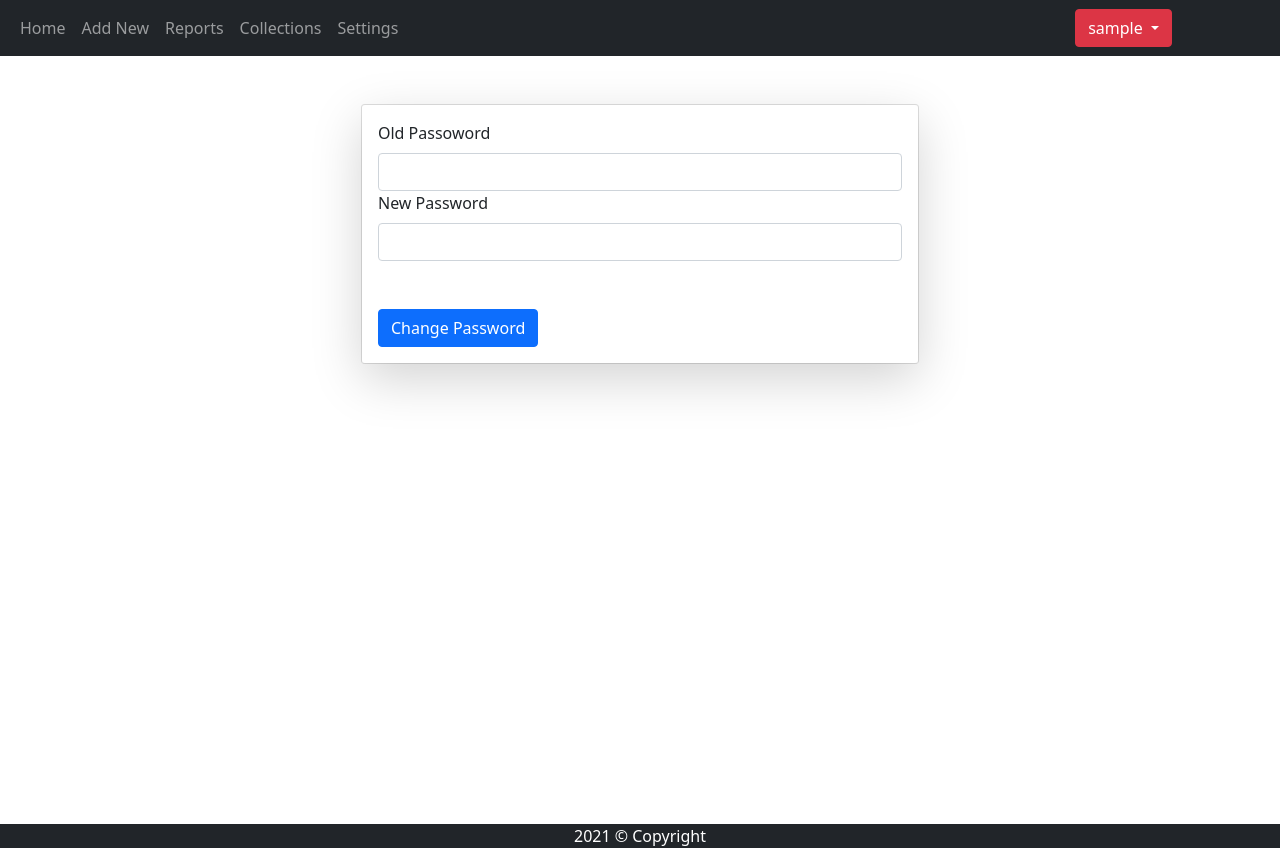
After one commit to codeagram/spare_key, a Flask app: page /change_password in a window 1280 px wide. The commit adds this page. Run offline with Flask 2, Linux system fonts and the light colour scheme; the visitor is signed in with stand-in values (Sample User, id 1); data comes from the database, SQL or seed files in the repository; parts of the project's set-up code (start-up, migrations or seed data) failed here and were passed over; some libraries are stand-ins or nearby versions.

Commit message:
Added settings and user authentication

```diff
--- a/application/auth/forms.py
+++ b/application/auth/forms.py
@@ -9,3 +9,10 @@ class LoginForm(FlaskForm):
     password = PasswordField("Password", validators=[InputRequired()])
     remember_me = BooleanField("Remember Me")
     submit = SubmitField("Login")
+
+
+class ChangePassword(FlaskForm):
+
+    old_password = PasswordField("Old Passoword", validators=[InputRequired()])
+    new_password = PasswordField("New Password", validators=[InputRequired()])
+    submit = SubmitField("Change Password")
--- a/application/auth/models.py
+++ b/application/auth/models.py
@@ -1,5 +1,6 @@
 from application import db, login_manager
 from flask_login import UserMixin
+from werkzeug.security import generate_password_hash, check_password_hash
 
 
 class User(UserMixin, db.Model):
@@ -11,18 +12,17 @@ class User(UserMixin, db.Model):
     """
 
     id = db.Column(db.Integer(), primary_key=True)
-    name = db.Column(db.String(128), unique=True, nullable=False)
+    username = db.Column(db.String(128), unique=True, nullable=False)
     password_hash = db.Column(db.String(264))
-    role = db.Column(db.Integer(), nullable=False)
-    team = db.Column(db.Integer(), nullable=False)
+    role = db.Column(db.String(32), nullable=False)
 
-    def set_password_hash(self, password):
+    def set_password(self, password):
 
-        self.pasword_hash = generate_password_hash(password)
+        self.password_hash = generate_password_hash(password)
 
     def check_password(self, password):
 
-        return check_password_hash(password, self.password_hash)
+        return check_password_hash(self.password_hash, password)
 
     def set_role(self, role):
 
@@ -30,8 +30,12 @@ class User(UserMixin, db.Model):
 
     def change_password(self, old_password, new_password):
 
-        if self.check_password(old_password, self.password_hash):
+        if self.check_password(old_password):
             self.set_password(new_password)
+
+        db.session.add(self)
+        db.session.commit()
+        db.session.close()
 
 
 @login_manager.user_loader
--- a/application/auth/routes.py
+++ b/application/auth/routes.py
@@ -1,7 +1,7 @@
 from . import AuthBP
 from .models import User
-from .forms import LoginForm
-from flask_login import login_user, current_user
+from .forms import LoginForm, ChangePassword
+from flask_login import login_user, current_user, logout_user, login_required
 from flask import render_template, redirect, url_for, flash
 
 
@@ -9,22 +9,53 @@ from flask import render_template, redirect, url_for, flash
 def login():
 
     if current_user.is_authenticated:
-        if current_user.team == "Collections":
+        if current_user.role == "Collections":
             return redirect(url_for("SpareKeyBP.collections"))
         else:
             return redirect(url_for("SpareKeyBP.index"))
 
     form = LoginForm()
+    if form.is_submitted():
+        print("Submit")
     if form.validate_on_submit():
+        print("Valid")
         user = User.query.filter_by(username=form.username.data).first()
+
         if user is None or not user.check_password(form.password.data):
-            flash("Invalid Username or Password", "error")
+            flash("Invalid Username or Password", "danger")
+
             return redirect(url_for("AuthBP.login"))
+
         login_user(user, remember=form.remember_me.data)
-        if user.team == "Collections":
+        if current_user.role == "Collections":
             return redirect(url_for("SpareKeyBP.collections"))
         else:
             return redirect(url_for("SpareKeyBP.index"))
 
+    return render_template("login.html", form=form)
 
-    return render_template("login.html", form=form)
+
+@AuthBP.route("/logout")
+def logout():
+
+    logout_user()
+
+    return redirect(url_for("AuthBP.login"))
+
+@AuthBP.route("/change_password", methods=["GET", "POST"])
+@login_required
+def change_password():
+
+    form = ChangePassword()
+
+    if form.validate_on_submit():
+        user = User.query.get(current_user.id)
+        if user.check_password(form.old_password.data) == True:
+            user.change_password(form.old_password.data, form.new_password.data)
+            flash("Password Changed Successfully", "success")
+        else:
+            flash("Error Changing Password, Try Again!", "danger")
+
+        return redirect(url_for("SpareKeyBP.index"))
+
+    return render_template("change_password.html", form=form)
--- /dev/null
+++ b/application/auth/templates/change_password.html
@@ -0,0 +1,21 @@
+{% extends "base.html" %}
+
+{% block content %}
+<div class="container mt-5">
+  <div class="changePass">
+    <div class="card">
+      <div class="card-body shadow-lg">
+        <form method="POST" action="">
+          {{ form.csrf_token() }}
+          {{ form.old_password.label(class="form-label") }}
+          {{ form.old_password(class="form-control") }}
+          {{ form.new_password.label(class="form-label") }}
+          {{ form.new_password(class="form-control") }}
+          {{ form.submit(class="btn btn-primary mt-5") }}
+        </form>
+      </div>
+    </div>
+  </div>
+</div>
+
+{% endblock %}
--- a/application/spare_key/forms.py
+++ b/application/spare_key/forms.py
@@ -15,14 +15,11 @@ class AddSpareKey(FlaskForm):
     for branch in branches:
         branches_tuple.append((branch, branch))
 
-    print(branches_tuple)
-
     branch = SelectField("Branch", validators=[InputRequired()], choices=branches)
     today = DateField("Today Date")
     loan_no = StringField("Loan No", validators=[InputRequired(message="Please Enter Loan Number")])
     name = StringField("Name",validators=[InputRequired(message="Please Enter Name")])
     recepient = SelectField("Recepient", choices=recepients)
-    expected_date_of_return = DateField("Expected Date of Return", format="%Y-%m-%d", validators=[InputRequired()])
     remarks = StringField("Remarks")
     submit = SubmitField("Submit")
 
--- a/application/static/css/style.css
+++ b/application/static/css/style.css
@@ -4,5 +4,22 @@
 }
 
 .body {
-  height: 90vh;
+  min-height: 90vh;
 }
+
+.coll-table, .field-table {
+  min-height: 50vh;
+  overflow-y: scroll;
+}
+
+.login, .settings, .changePass {
+  height: 50%;
+  width: 50%;
+  margin: 0 auto;
+}
+
+.title {
+  text-decoration: underline;
+  text-decoration-style: double;
+  text-decoration-color: #009900;
+}
--- a/application/templates/base.html
+++ b/application/templates/base.html
@@ -12,7 +12,7 @@
         <link rel="stylesheet" href="{{ url_for('static', filename='css/style.css') }}">
     </head>
     <body>
-        <nav class="navbar navbar-expand-lg navbar-dark bg-dark text-white">
+        <nav class="navbar navbar-expand-lg navbar-dark bg-dark text-white" id="navigation">
           <div class="container-fluid">
             <button class="navbar-toggler" type="button" data-bs-toggle="collapse" data-bs-target="#navbarSupportedContent" aria-                            controls="navbarSupportedContent" aria-expanded="false" aria-label="Toggle navigation">
               <span class="navbar-toggler-icon"></span>
@@ -35,10 +35,18 @@
                   <a class="nav-link" href="/settings">Settings</a>
                 </li>
               </ul>
-              <form class="d-flex">
-                <input class="form-control me-2" type="search" placeholder="Search" aria-label="Search">
-                <button class="btn btn-outline-success" type="submit">Search</button>
-              </form>
+              <div class="mx-5">
+              <div class="btn-group mr-5 mx-5">
+                <button type="button" class="btn btn-danger dropdown-toggle" data-bs-toggle="dropdown" aria-expanded="false">
+                  {{ current_user.username }}
+                </button>
+                <ul class="dropdown-menu">
+                  <li><a class="dropdown-item" href="/change_password">Change Password</a></li>
+                  <li><hr class="dropdown-divider"></li>
+                  <li><a class="dropdown-item" href="/logout">Logout</a></li>
+                </ul>
+              </div>
+              </div>
             </div>
           </div>
         </nav>
--- a/config.py
+++ b/config.py
@@ -5,7 +5,7 @@ class Config:
 
     SECRET_KEY = "1815ca3ce169a5eb76f6f7165e9be31043514954f9db1f0341b48c0115e33d74f1ca1df1cc7cd6360c5139a257cec1bd2a78a368296abd7f52746e2bf1bcc582"
     #SQLALCHEMY_DATABASE_URI = f"sqlite:///{os.getcwd()}/app.db"
-    SQLALCHEMY_DATABASE_URI = "postgresql+psycopg2://ak:Lucifer@localhost:5432/app"
+    SQLALCHEMY_DATABASE_URI = f"postgresql+psycopg2://{os.getenv('USERNAME')}:{os.getenv('PASSWORD')}@localhost:5432/InwardOutward"
     SQLALCHEMY_TRACK_MODIFICATIONS = False
     DEBUG = False
     TESTING = False
--- a/requirements.txt
+++ b/requirements.txt
@@ -1,6 +1,7 @@
 alembic==1.6.5
 click==8.0.1
 Flask==2.0.1
+Flask-Login==0.5.0
 Flask-Migrate==3.0.1
 Flask-SQLAlchemy==2.5.1
 Flask-WTF==0.15.1
@@ -11,6 +12,7 @@ Jinja2==3.0.1
 Mako==1.1.4
 MarkupSafe==2.0.1
 pkg-resources==0.0.0
+psycopg2==2.9.1
 python-dateutil==2.8.2
 python-dotenv==0.19.0
 python-editor==1.0.4
```
Also changed, not shown: application/admin/forms.py (+12 -3 lines), application/admin/routes.py (+27 -3 lines), application/admin/templates/settings.html (+21 -4 lines), application/auth/templates/login.html (+22 -3 lines), application/spare_key/routes.py (+27 -8 lines), application/spare_key/templates/add.html (+6 -4 lines), application/spare_key/templates/collections.html (+9 -8 lines), migrations/versions/7dfb2a32e022_.py (deleted, +0 -28 lines), 1 other file.
